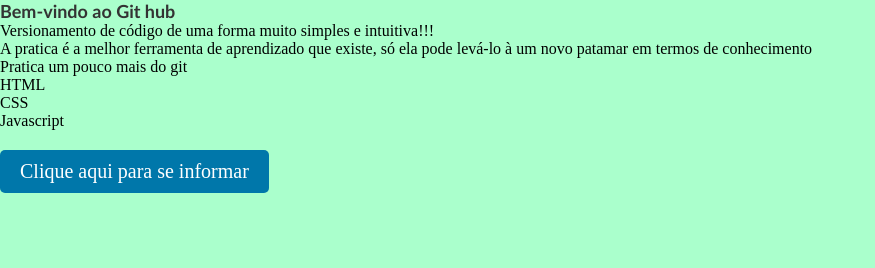
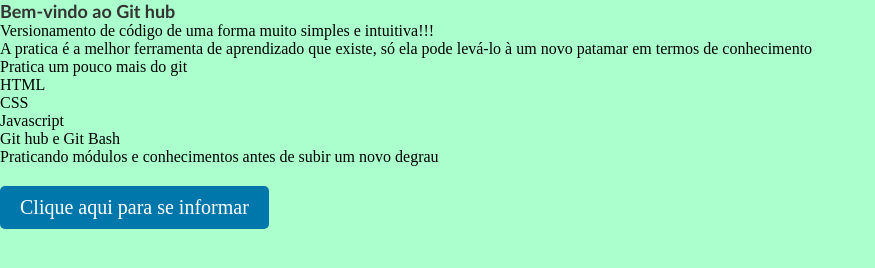
Before and after one commit to dsncreation/projetopcgit, a plain HTML site: page index.html in a window 1280 px wide. Shown: the whole page, without its empty margins (0-875 px from the left). Drawn offline with Linux system fonts and the light colour scheme.

Commit message:
dois novos itens na lista do arquivo index.html

```diff
--- a/index.html
+++ b/index.html
@@ -17,6 +17,8 @@
         <li>HTML</li>
         <li>CSS</li>
         <li>Javascript</li>
+        <li>Git hub e Git Bash</li>
+        <li>Praticando módulos e conhecimentos antes de subir um novo degrau</li>
     </ul>
 
     <a href="#" target="_blank" class="bt-link">Clique aqui para se informar</a>
```
